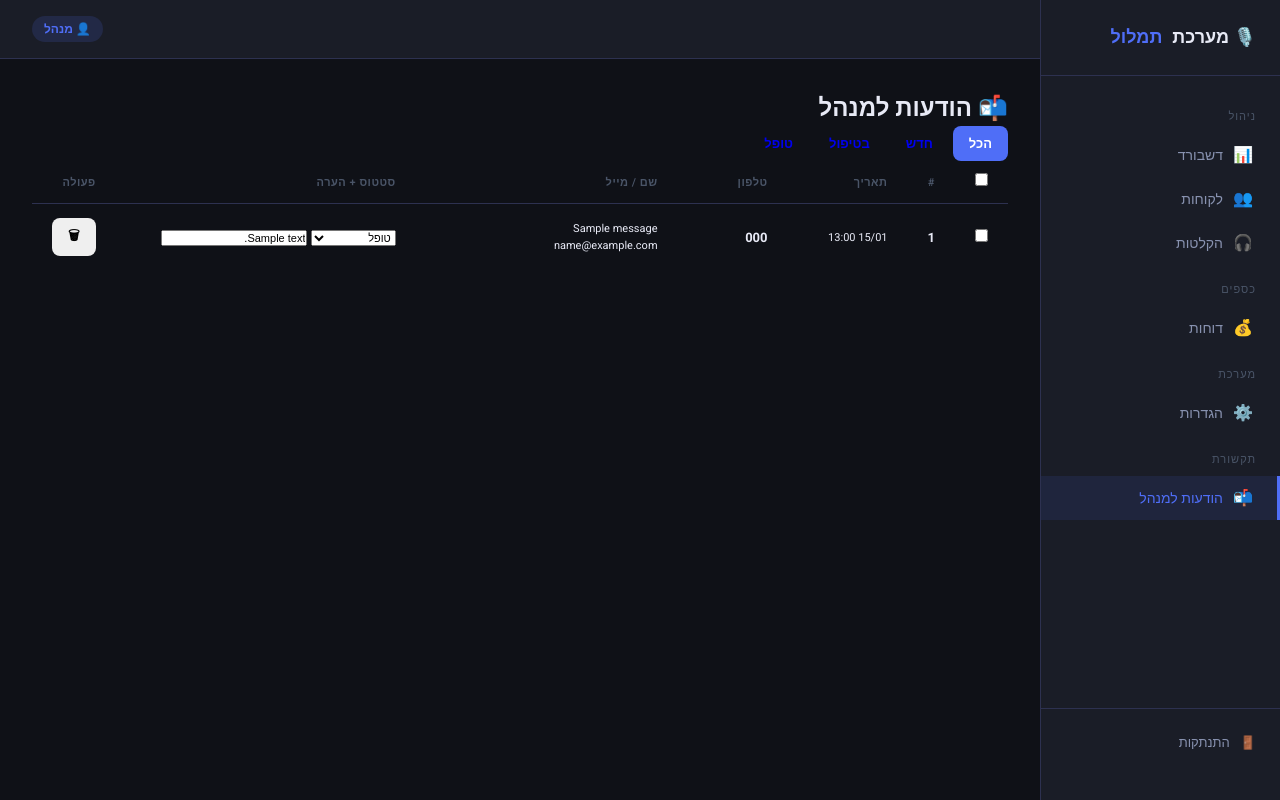
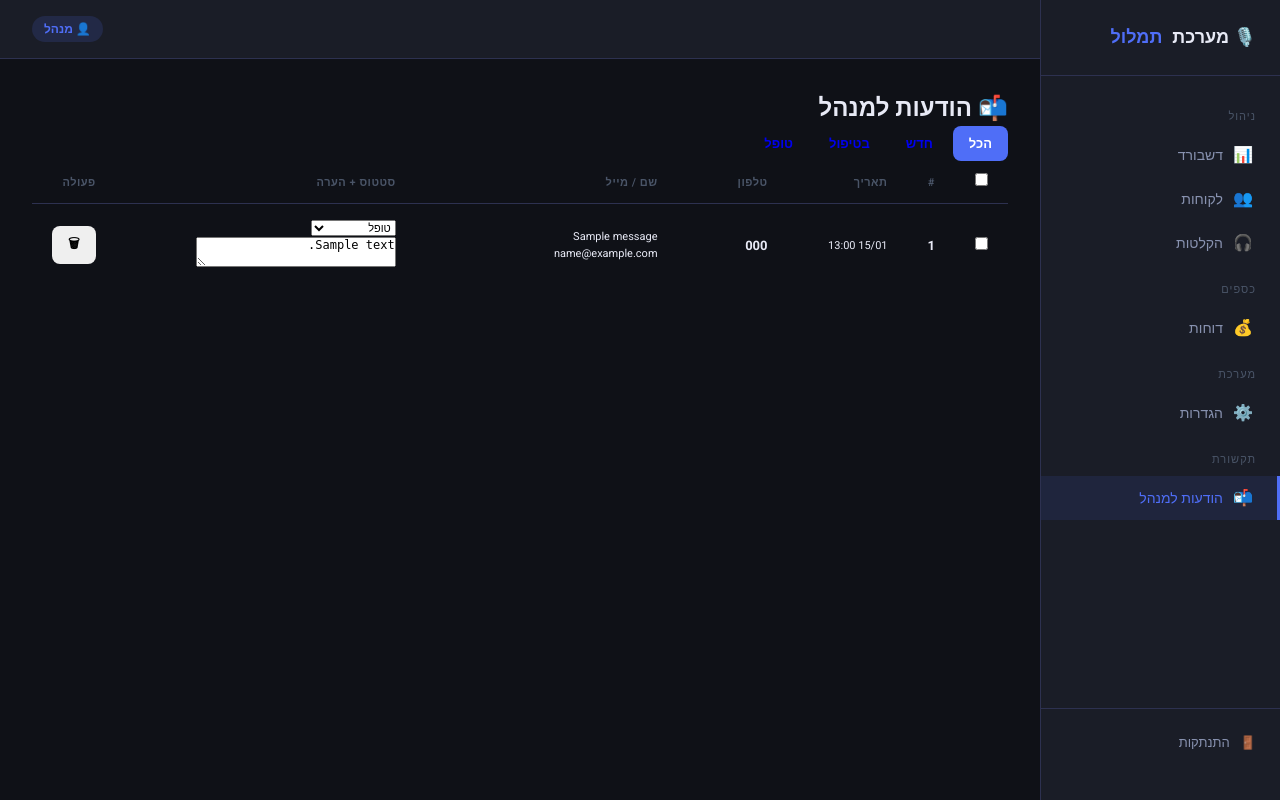
Before and after one commit to saryDavidovich/phone-transcription, a Flask app: page /admin/messages in a window 1280 px wide. Run offline with Flask 3, Linux system fonts and the light colour scheme; a user stored in the database is signed in; tables that the repository leaves empty hold one stand-in row (values such as "Sample post").

Commit message:
Update manager_messages.html

```diff
--- a/templates/admin/manager_messages.html
+++ b/templates/admin/manager_messages.html
@@ -84,10 +84,11 @@
               <option value="in_progress" {{ 'selected' if msg.status == 'in_progress' }}>בטיפול</option>
               <option value="done"        {{ 'selected' if msg.status == 'done' }}>טופל</option>
             </select>
-            <input type="text" name="admin_note" class="form-control form-control-sm flex-grow-1"
-                   placeholder="הערה..." value="{{ msg.admin_note or '' }}"
-                   style="font-size:11px"
-                   onblur="this.form.submit()">
+            <textarea name="admin_note" class="form-control flex-grow-1"
+                      placeholder="הערה..."
+                      rows="2"
+                      style="font-size:12px;min-width:200px;resize:vertical"
+                      onblur="this.form.submit()">{{ msg.admin_note or '' }}</textarea>
           </div>
         </form>
       </td>
```
